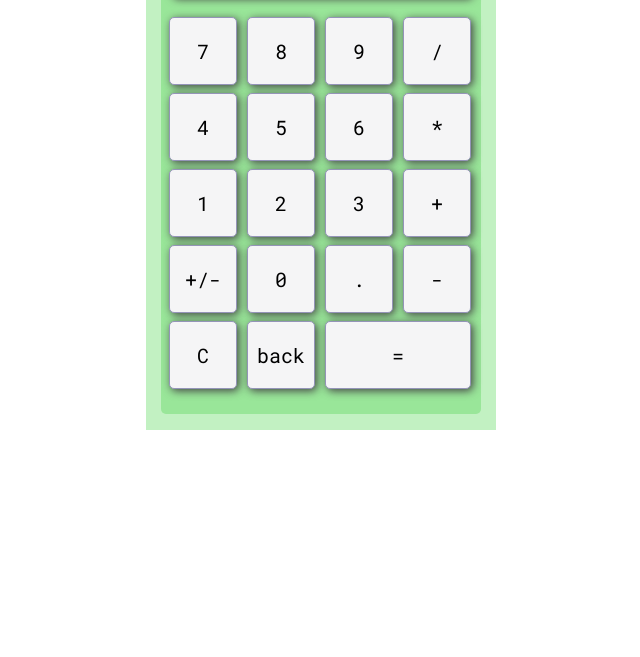
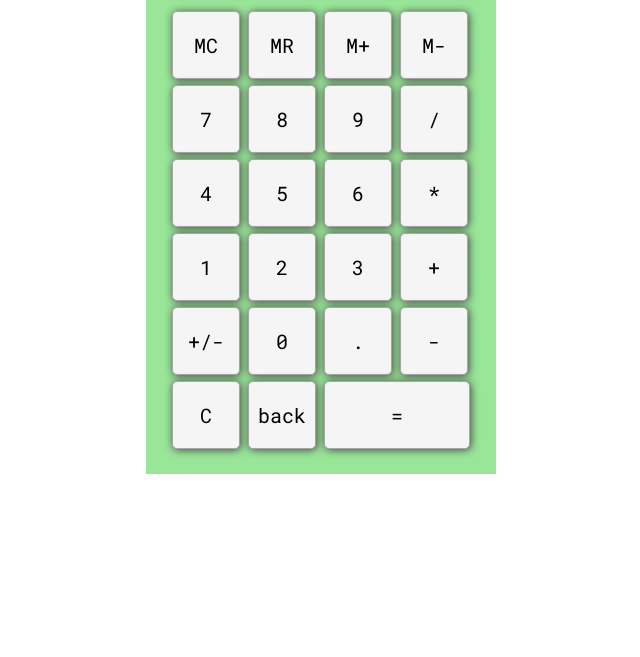
Before and after one commit to rahbuh/JS_calculator, a website: page index.html in a window 1280 px wide. Shown: the part 143-800 px from the top of the page, without its empty margins (319-959 px from the left). Drawn offline with Linux system fonts and the light colour scheme.

Commit message:
cleaned up style added memory keys

```diff
--- a/css/style.css
+++ b/css/style.css
@@ -1,3 +1,14 @@
+:root {
+  --main-bkgrd: #99e699;
+  --calculator-bkgrd: #99e699;
+  --white-bkgrd: #f5f5f6;
+  --dark-bkgrd: #239023;
+  --white: #fff;
+  --border: #a6a6a6;
+  --dark-shadow: #444;
+  --light-shadow: #999;
+}
+
 * {
   margin: 0;
   padding: 0;
@@ -5,7 +16,7 @@
 }
 
 body {
-  font-family: 'Roboto Mono', monospace;
+  font-family: "Roboto Mono", monospace;
 }
 
 h1 {
@@ -14,14 +25,14 @@ h1 {
 }
 
 #main {
-  background-color: #c2f1c2;
-  padding: 1rem 0;
+  background-color: var(--main-bkgrd);
   width: 350px;
   margin: 20px auto 0;
+  padding-top: 10px;
 }
 
 #calculator {
-  background-color: #99e699;
+  background-color: var(--calculator-bkgrd);
   border-radius: 5px;
   width: 320px;
   margin: 0 auto;
@@ -36,7 +47,7 @@ h1 {
 
 #key-wrapper {
   display: grid;
-  grid-gap: 8px;
+  grid-gap: 6px;
   grid-template-columns: repeat(auto-fill, 70px);
   justify-content: center;
   margin: 20px 0;
@@ -44,12 +55,12 @@ h1 {
 
 #display,
 .key {
-  background-color: #f5f5f6;
-  border: 1px solid #9494b8;
+  background-color: var(--white-bkgrd);
+  border: 1px solid var(--border);
   border-radius: 5px;
   font-size: 1.25rem;
   height: 40px;
-  box-shadow: 2px 2px 8px #444
+  box-shadow: 1px 1px 8px var(--dark-shadow);
 }
 
 .key {
@@ -72,12 +83,12 @@ h1 {
 
 .key-clicked {
   transform: scale(0.95);
-  border: 2px solid #9494b8;
-  box-shadow: 0 0 3px #999999;
+  border: 2px solid var(--dark-bkgrd);
+  box-shadow: 0 0 3px var(--light-shadow);
 }
 
 .key:hover,
 .key-clicked {
-  background-color: #008000;
-  color: #fff;
+  background-color: var(--dark-bkgrd);
+  color: var(--white);
 }
--- a/js/app.js
+++ b/js/app.js
@@ -1,5 +1,9 @@
-(function() {
+document.body.onload = function() {
   const keysArray = [
+    { keyname: "MemClear", keytext: "MC", classes: ["key", "single"] },
+    { keyname: "MemRecall", keytext: "MR", classes: ["key", "single"] },
+    { keyname: "MemPlus", keytext: "M+", classes: ["key", "single"] },
+    { keyname: "MemMinus", keytext: "M-", classes: ["key", "single"] },
     { keyname: 7, keytext: 7, classes: ["key", "single"] },
     { keyname: 8, keytext: 8, classes: ["key", "single"] },
     { keyname: 9, keytext: 9, classes: ["key", "single"] },
@@ -48,7 +52,6 @@
 
   // MOUSE CLICK ACTION
   function clickAction(e) {
-    console.log(e.target);
     const key = e.target;
     keyAnimation(key);
     processInput(key.getAttribute("data-key"));
@@ -384,4 +387,4 @@
   }
 
   init(keysArray);
-})();
+};
```
